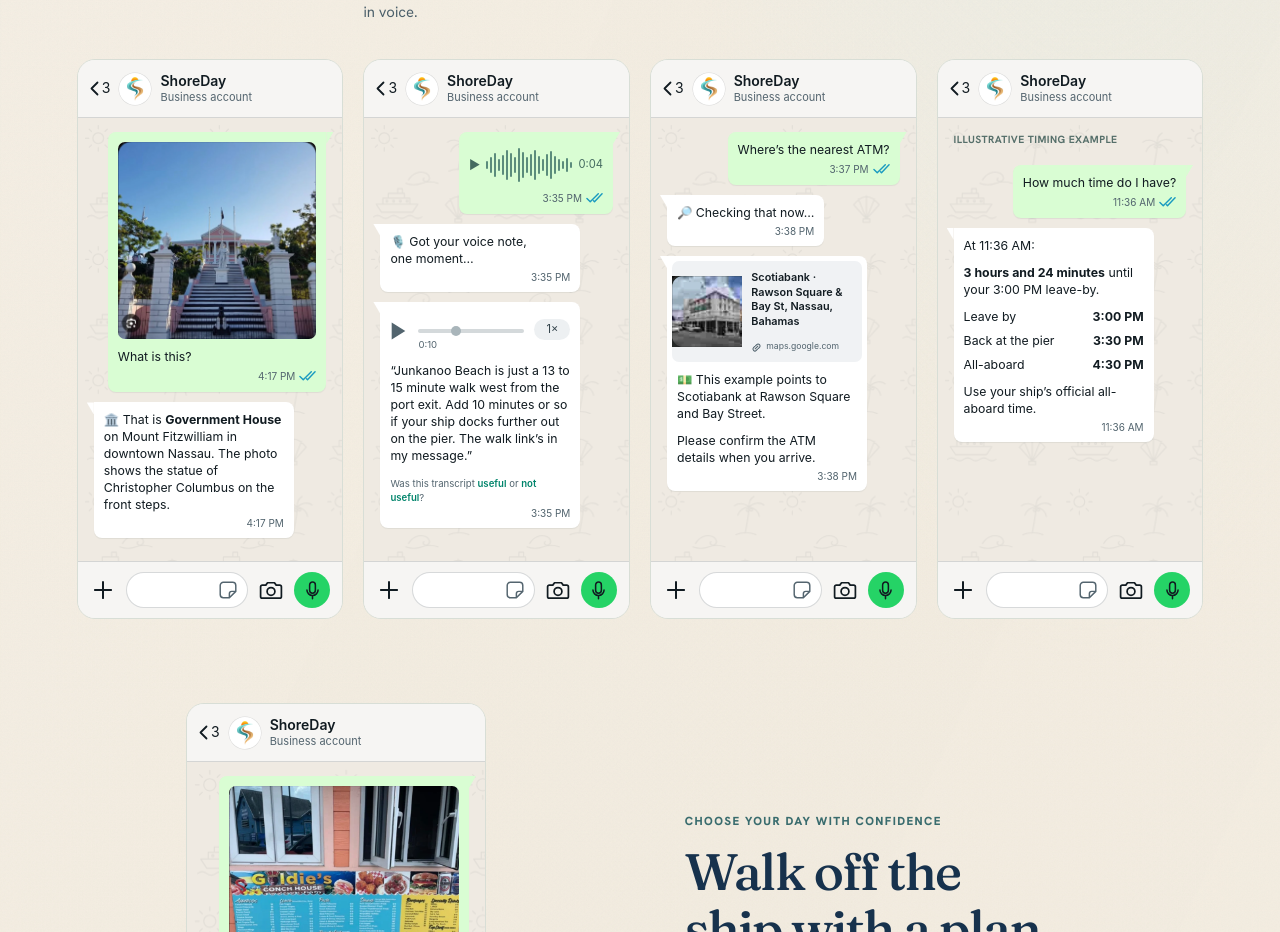
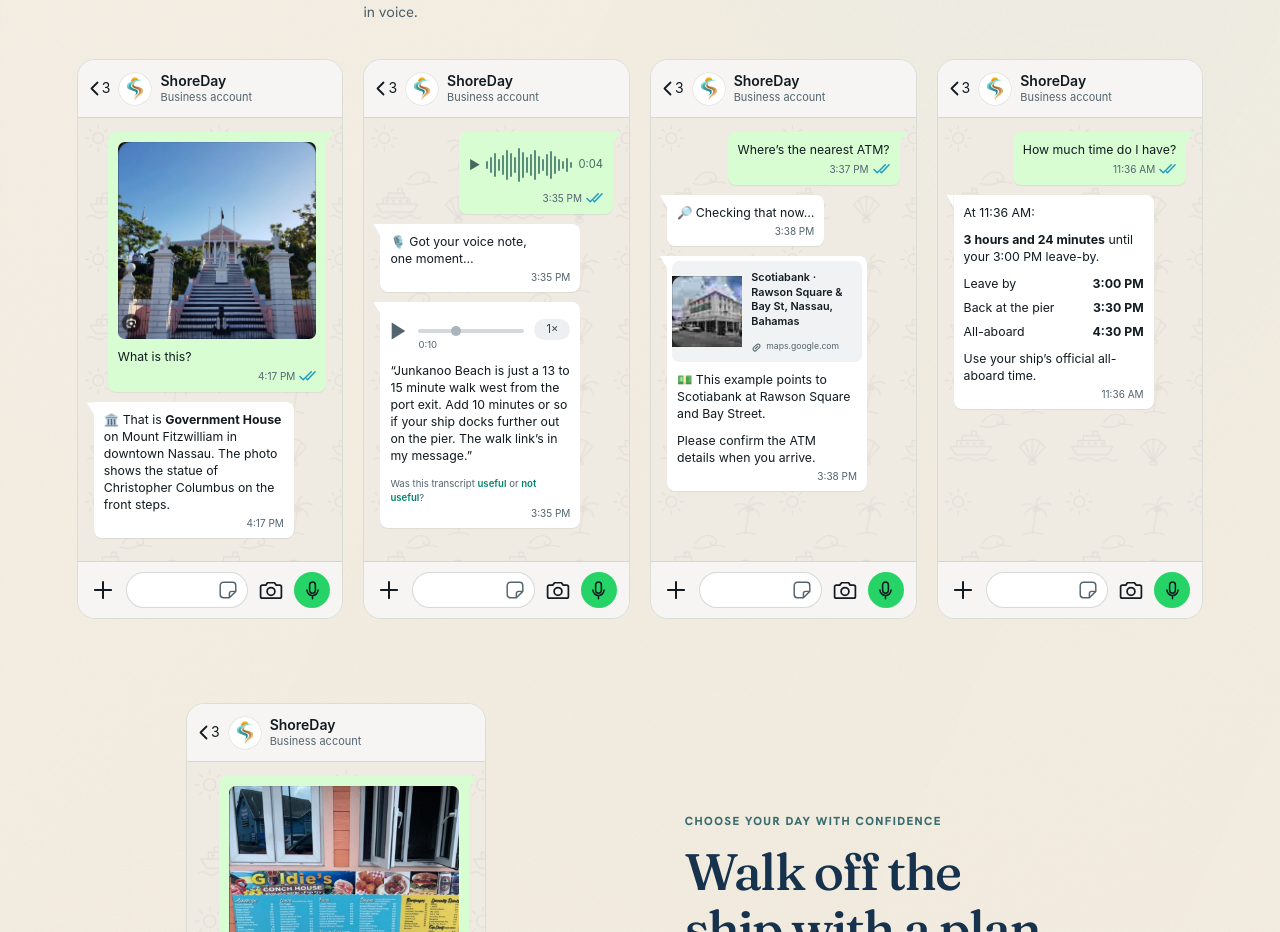
Before and after one commit to Cam2420/shoreday-site, a Next.js app: page / in a window 1280 px wide. Shown: the part 2040-2972 px from the top of the page. Built offline with nearby package versions, Linux system fonts and the light colour scheme.

Commit message:
Remove final timing label and record release checks

```diff
--- a/components/marketing/ChatPreview.tsx
+++ b/components/marketing/ChatPreview.tsx
@@ -314,9 +314,6 @@ export function ChatCard({
       )}
       {type === "countdown" && (
         <>
-          <span className="chat-example-label">
-            Illustrative timing example
-          </span>
           <ChatBubble sent time="11:36 AM">
             <p>How much time do I have?</p>
           </ChatBubble>
```
Also changed, not shown: 1 other file (tests, documents, lock files or other folders).
